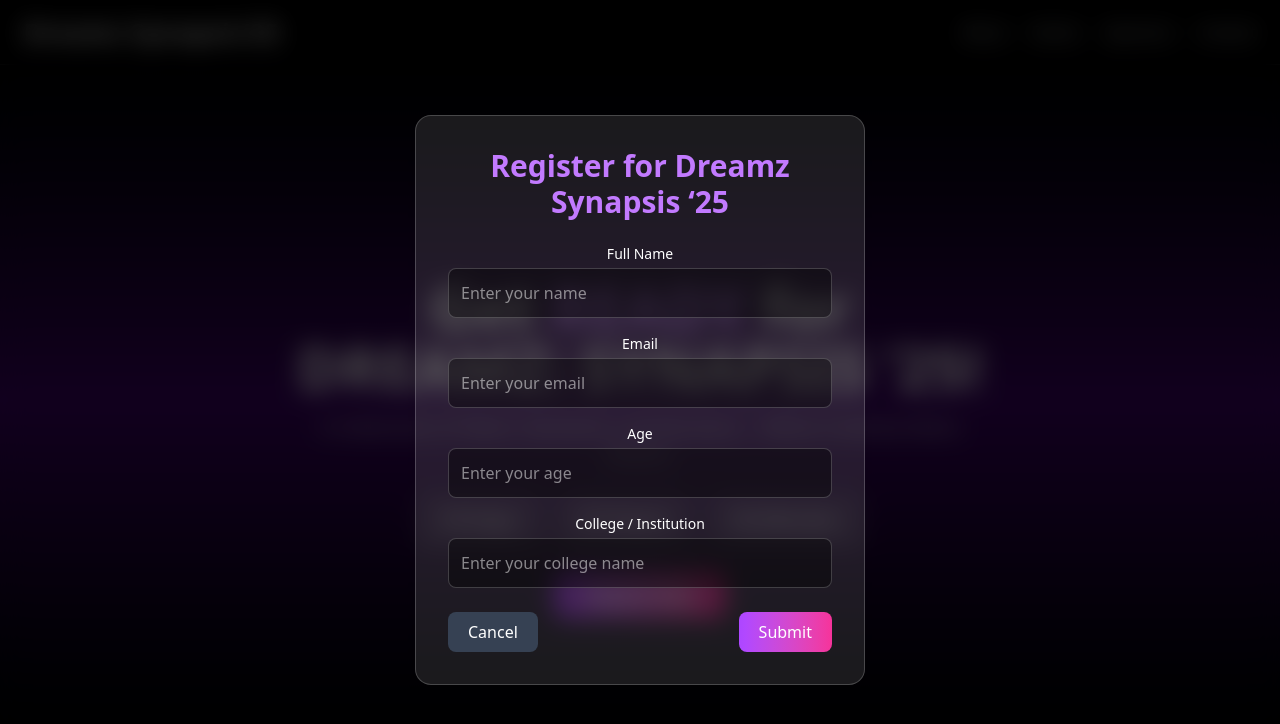
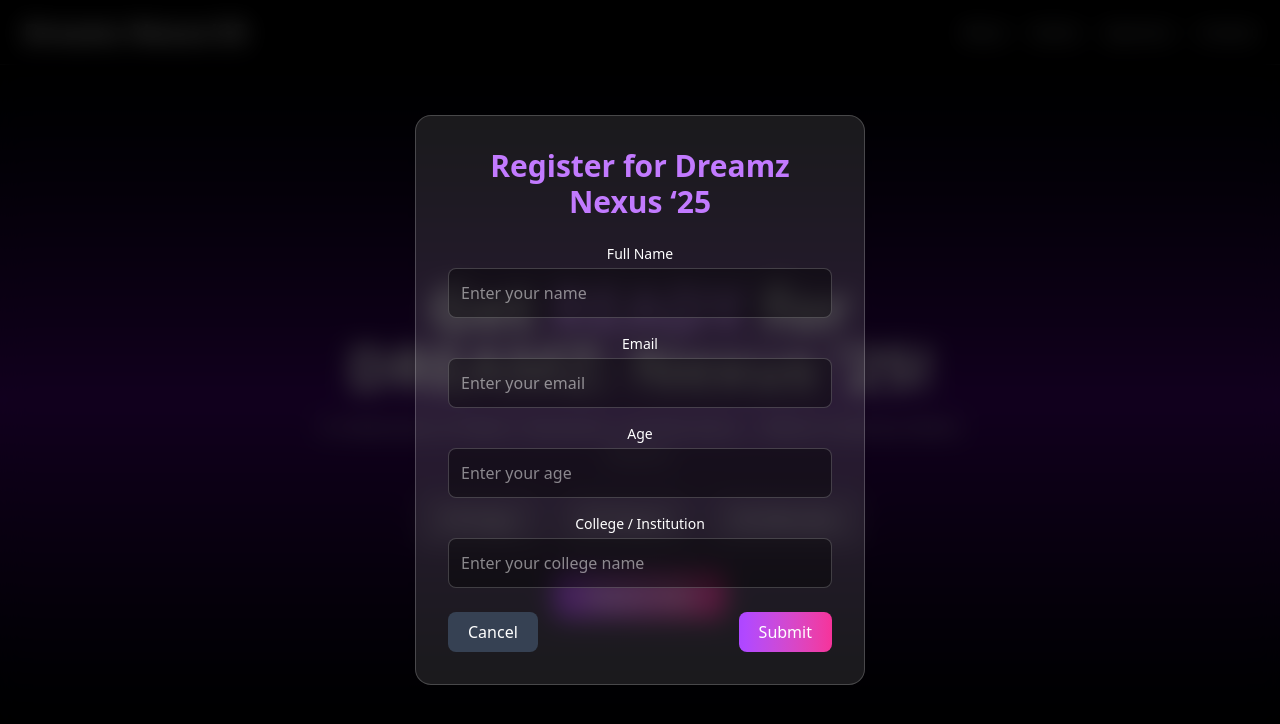
Before and after one commit to Himanshugarg2/DREAMZ, a React (Vite) app: page / in a window 1280 px wide. Both pictures are taken after a click on the button "Register Now". Shown: the top 724 px of the page. Built offline with nearby package versions, Linux system fonts and the light colour scheme.

Commit message:
added code

```diff
--- a/src/components/AboutSection.jsx
+++ b/src/components/AboutSection.jsx
@@ -10,11 +10,11 @@ export default function AboutSection() {
           transition={{ duration: 0.6 }}
           className="text-4xl font-bold mb-8 text-white"
         >
-          About <span className="text-purple-400">Dreamz Synapsis ’25</span>
+          About <span className="text-purple-400">Dreamz Nexus ’25</span>
         </motion.h2>
 
         <p className="text-lg leading-relaxed text-gray-400">
-          Dreamz Synapsis is more than an event — it’s a celebration of innovation, creativity, and unity
+          Dreamz Nexus is more than an event — it’s a celebration of innovation, creativity, and unity
           in the dental community. Through science, culture, and collaboration, it inspires the next
           generation of thinkers and creators.
         </p>
--- a/src/components/Footer.jsx
+++ b/src/components/Footer.jsx
@@ -1,9 +1,9 @@
 export default function Footer() {
   return (
     <footer className="bg-black text-gray-400 py-6 text-center">
-      <p>© 2025 Dreamz Synapsis — Minds in Motion</p>
+      <p>© 2025 Dreamz Nexus — Minds in Motion</p>
       <p>
-        Contact: <a href="mailto:info@dreamzsynapsis.in" className="text-purple-400">info@dreamzsynapsis.in</a>
+        Contact: <a href="mailto:info@dreamzNexus.in" className="text-purple-400">info@dreamzNexus.in</a>
       </p>
     </footer>
   );
--- a/src/components/HeroSection.jsx
+++ b/src/components/HeroSection.jsx
@@ -17,7 +17,7 @@ export default function HeroSection() {
         className="text-6xl font-extrabold mb-4"
       >
         Get <span className="text-purple-400">READY</span> for <br /> DREAMZ:{" "}
-        <span className="neon-text">SYNAPSIS ’25!</span>
+        <span className="neon-text">Nexus ’25!</span>
       </motion.h1>
 
       <p className="text-gray-300 text-lg max-w-2xl mb-6">
--- a/src/components/Navbar.jsx
+++ b/src/components/Navbar.jsx
@@ -1,7 +1,7 @@
 export default function Navbar() {
   return (
     <nav className="fixed w-full z-50 bg-black/60 backdrop-blur-md border-b border-white/10 text-white py-4 px-6 flex justify-between items-center">
-      <h1 className="text-2xl font-bold tracking-wider neon-text">Dreamz Synapsis’25</h1>
+      <h1 className="text-2xl font-bold tracking-wider neon-text">Dreamz Nexus’25</h1>
       <div className="space-x-6 text-gray-300">
         <a href="#about" className="hover:text-purple-400">About</a>
         <a href="#events" className="hover:text-purple-400">Events</a>
--- a/src/components/RegisterModal.jsx
+++ b/src/components/RegisterModal.jsx
@@ -19,7 +19,7 @@ export default function RegisterModal({ isOpen, onClose }) {
             transition={{ duration: 0.3 }}
           >
             <h2 className="text-3xl font-bold text-center mb-6 text-purple-400">
-              Register for Dreamz Synapsis ‘25
+              Register for Dreamz Nexus ‘25
             </h2>
 
             <form className="space-y-4">
```
